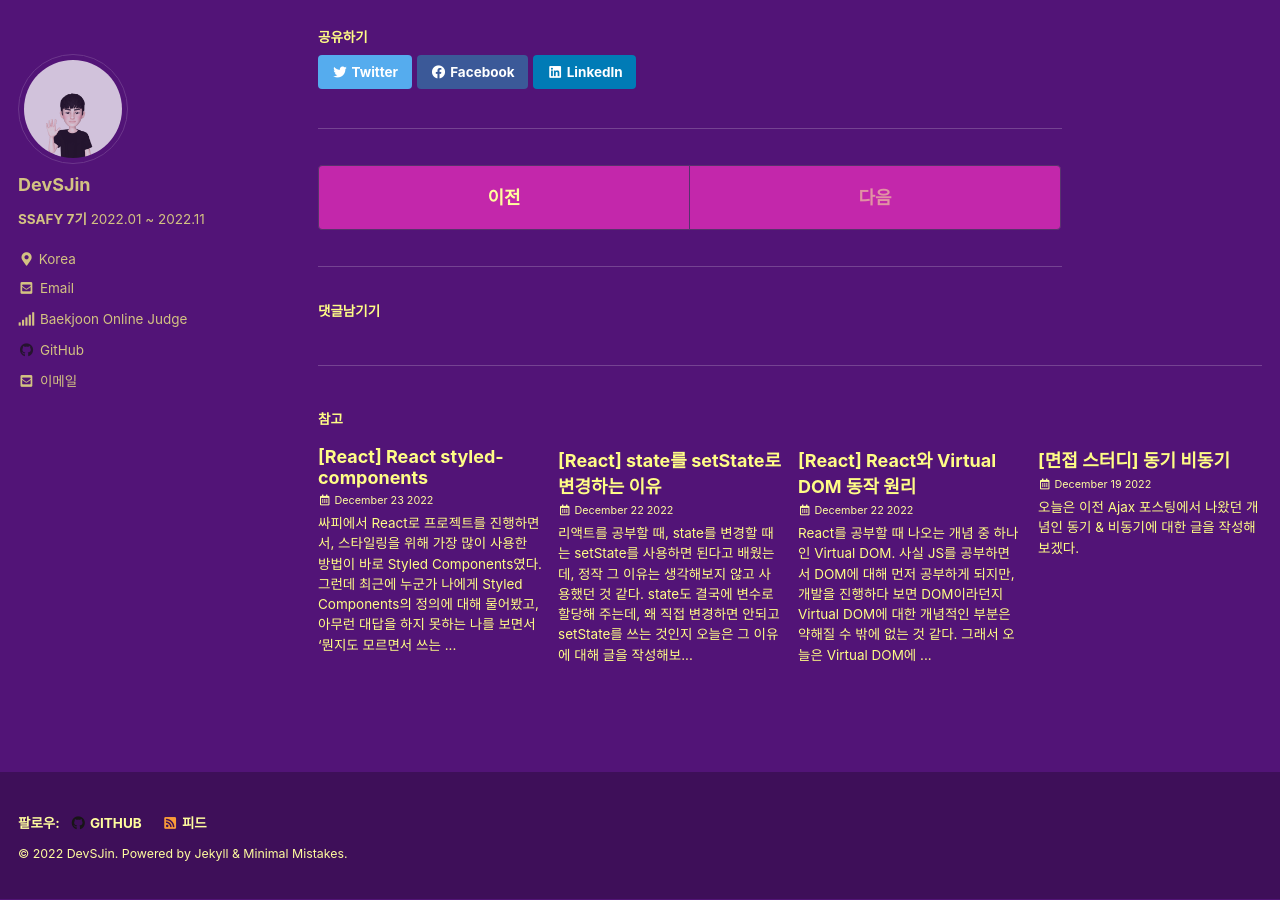
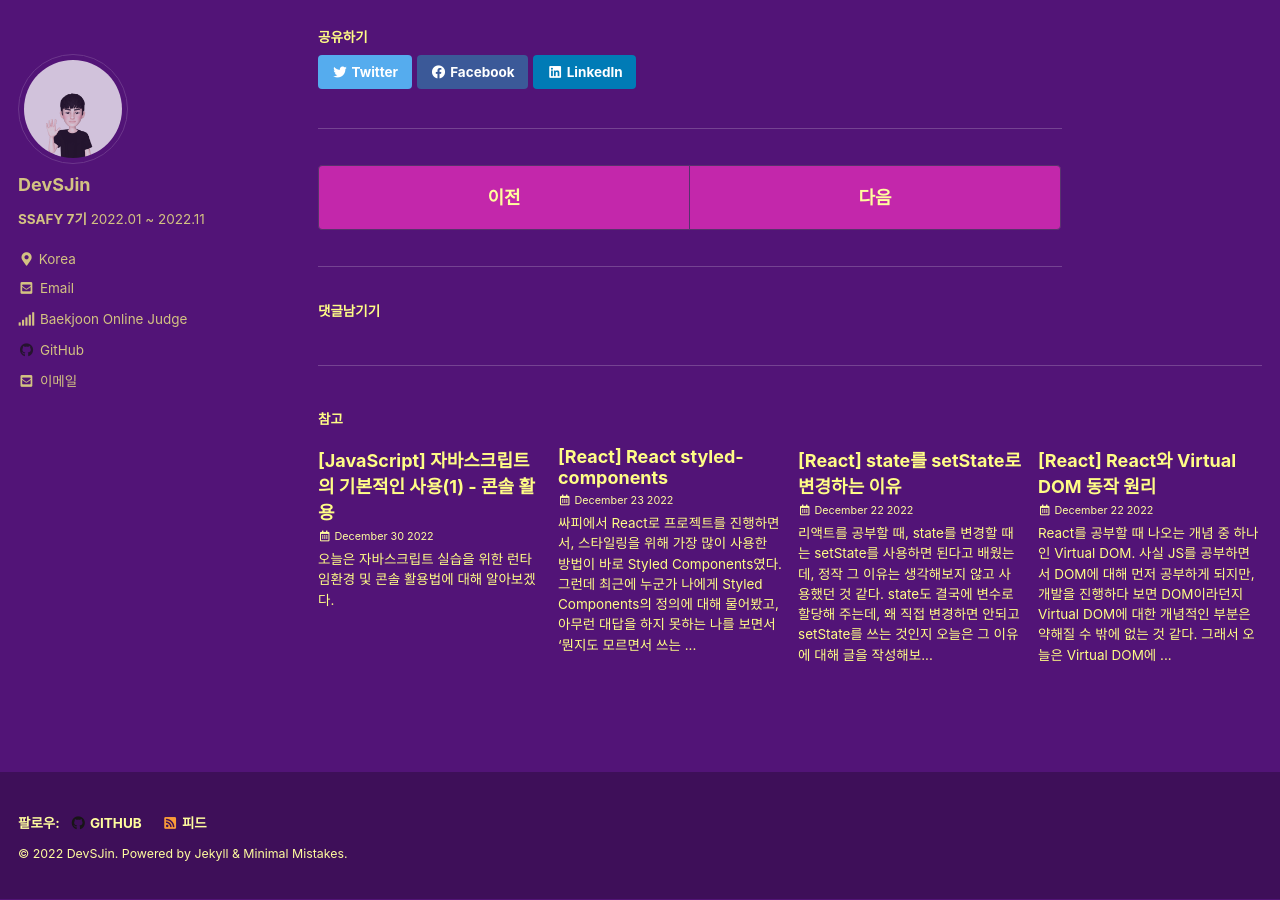
Before and after one commit to DevSJin/DevSJin.github.io, a Jekyll site: the page built from _posts/javascript/2022-12-27-자바스크립트란.md, in a window 1280 px wide and 900 px high, scrolled down 2373 px. Built offline with Jekyll 4.4.1, drawn with Linux system fonts in a browser that asks for light colours; cached includes are drawn as plain includes; comment, search, counter and statistics services are not loaded; some of the changed lines change nothing that is shown.

Commit message:
콘솔 포스팅

```diff
--- a/_posts/javascript/2022-12-27-자바스크립트란.md
+++ b/_posts/javascript/2022-12-27-자바스크립트란.md
@@ -12,7 +12,6 @@ toc_label: "목차"
 toc_icon: "bookmark"
 last_modified_at: 2022-12-27
 toc_sticky: true
-comments: tru
 ---
 
  1년 동안 싸피에서 공부하면서 느낀건데, 나는 어떤 언어를 배우던 간에 개념적인 부분이 정말 부족하다. JS도 그 중 하나였다. 그냥 쓰라고 해서 쓰고, 배우라고 해서 배우긴 했는데, 그래서 JS는 정확히 어떤 언어인가? 라고 물어보면 대답하기 힘들 것 같다.
--- /dev/null
+++ b/_posts/javascript/2022-12-30-자바스크립트의 기본적인 사용(1).md
@@ -0,0 +1,81 @@
+---
+title:  "[JavaScript] 자바스크립트의 기본적인 사용(1) - 콘솔 활용"
+permalink: /categories/js/console
+author_profile: true
+categories:
+  - 자바스크립트
+tags:
+  - 직무면접
+  - 자바스크립트
+toc: true
+toc_label: "목차"
+toc_icon: "bookmark"
+last_modified_at: 2022-12-30
+toc_sticky: true
+---
+
+ 오늘은 자바스크립트 실습을 위한 런타임환경 및 콘솔 활용법에 대해 알아보겠다.
+
+
+
+#### 자바스크립트 `런타임 환경`(*runtime environment*)
+
+> 자바스크립트 코드를 실행할 수 있는 소프트웨어
+
+- 컴퓨터가 회사라면, **자바스크립트란 언어를 구사하는 직원**이다.
+- 대표적으로 브라우저와 Node.js 등이 있음
+- 콘솔은 **자바스크립트의 기능이 아닌 런타임 환경의 기능**이다.
+
+
+
+##### 1. 브라우저 콘솔 사용하기
+
+- 개발자 도구 열기
+  - 윈도우: `Ctrl` + `Shift` + `i`
+  - 맥: `command` + `option` + `i`
+- `Console` 탭 열기
+
+![image-20221231121057373](../../assets/images/image-20221231121057373.png)
+
+
+
+##### 2. Node.js 활용하기
+
+> 자바스크립트를 컴퓨터에서 실행할 수 있는 환경
+>
+> 원활한 사용을 위해 우선적으로 VS Code, Git, Node,js 설치!!
+
+- [VScode 설치](https://code.visualstudio.com/)
+- [Node.js 설치](https://nodejs.org/)
+- [Git 설치](https://git-scm.com/downloads)
+  - Git 설치후 VS Code의 기본 터미널을 Git Bash로 설정하기
+    - VS Code에서 `Ctrl` + `Shift` + `P`
+    - `Select Default Profile` 검색하여 선택
+    - **Git Bash** 선택
+    - 터미널에서 **+**로 새 창을 열어서 기본으로 Git Bash가 설정된 것 확인
+
+설치가 완료됐다면, 💻 Node.js의 **REPL** 사용해보기
+
+- **R**ead **E**val **P**rint **L**oop
+- `node`로 자바스크립트 명령 입력 모드 진입 후 입력
+- 모드 종료: `ctrl` + `c` 2회
+
+![image-20221231121756548](../../assets/images/image-20221231121756548.png)
+
+
+
+혹은 Node.js 환경에서 .js 파일로 바로 실행하기
+
+- VS Code에서 프로젝트 폴더 열람
+- `(원하는 파일명).js` 파일 생성
+- 코드 입력 후 저장(저장 필수!!!! 저장 안하고 왜 안나오지? 하는 경우가 생각보다 많다.)
+- `node (파일명)`로 실행
+
+![image-20221231121847417](../../assets/images/image-20221231121847417.png)
+
+혹시라도 VS Code 확장프로그램 중에 Code Runner을 사용중인 사람은
+
+- 윈도우: `Ctrl + Alt + N`
+- 맥: `control + option + N`
+
+위 명령어를 통해 바로 해당 파일을 실행할 수 있다.
```
